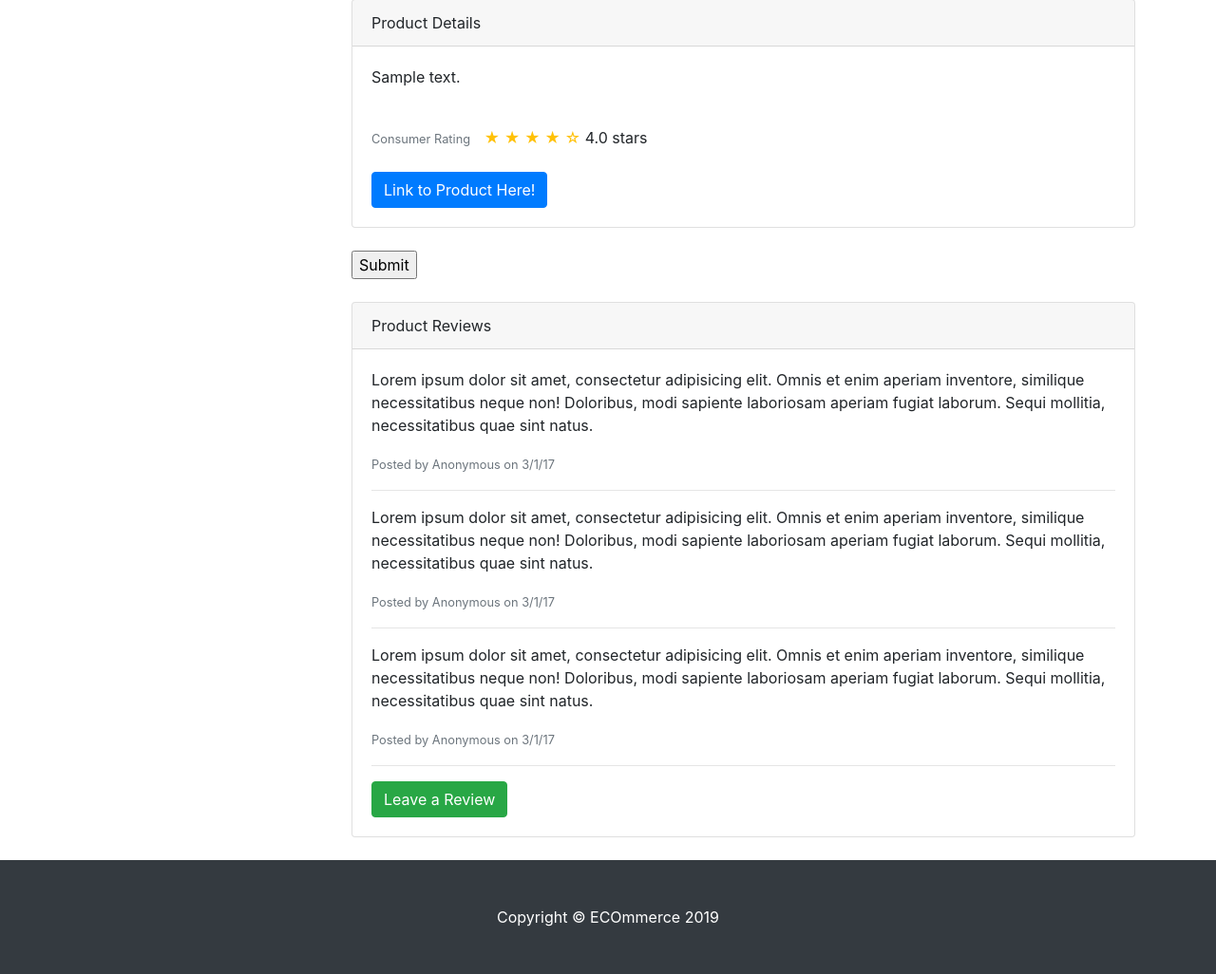
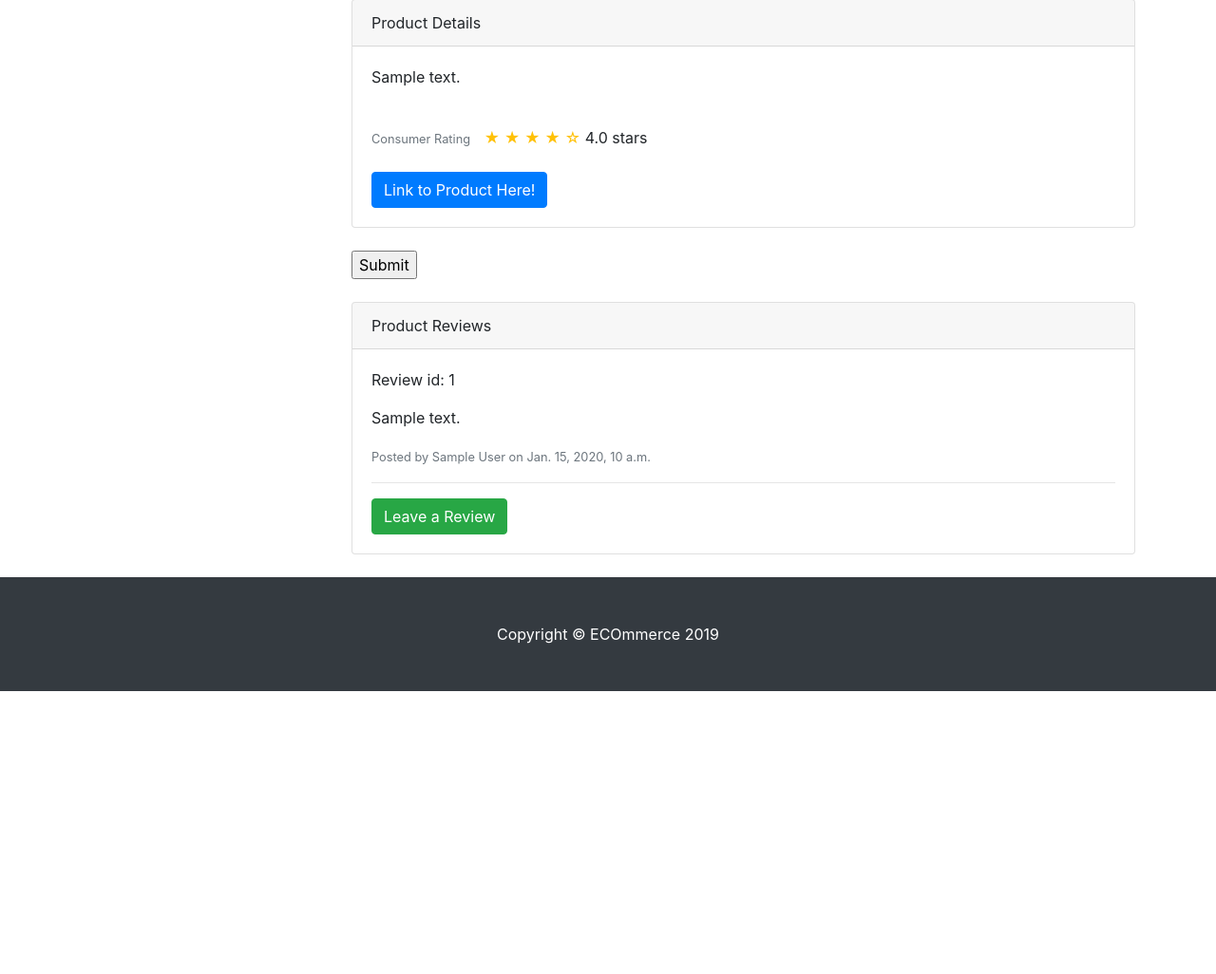
Before and after one commit to MoniqueWarrington/ECOmmerceAppSecurityProject, a Django app: template Home/templates/product_detail.html in a window 1280 px wide. Shown: the part 847-1873 px from the top of the page at 95% size. After the commit the page ends 1575 px from the top, so only its background shows below. Run offline with Django 3.2, Linux system fonts and the light colour scheme; the template is opened without the code that fills it: most values are stand-ins (such as "Sample title", 1, 10 or a date in 2020); grey boxes marked "Sample" are stand-in pictures; parts of the project's set-up code (start-up, migrations or seed data) failed here and were passed over; some libraries are stand-ins or nearby versions.

Commit message:
Add user reviews to products, showing actual review time and reviewer's name

```diff
--- a/Home/templates/product_detail.html
+++ b/Home/templates/product_detail.html
@@ -111,16 +111,13 @@
           <div class="card-header">
             Product Reviews
           </div>
+
           <div class="card-body">
-            <p>Lorem ipsum dolor sit amet, consectetur adipisicing elit. Omnis et enim aperiam inventore, similique necessitatibus neque non! Doloribus, modi sapiente laboriosam aperiam fugiat laborum. Sequi mollitia, necessitatibus quae sint natus.</p>
-            <small class="text-muted">Posted by Anonymous on 3/1/17</small>
+            <p>Review id: {{ reviews.review_ID }}</p>
+            <p>{{ reviews.review_text }}</p>
+            <small class="text-muted">Posted by {{ reviews.consumer_ID.first_name }} {{ reviews.consumer_ID.last_name }} on {{ reviews.review_date }} </small>
             <hr>
-            <p>Lorem ipsum dolor sit amet, consectetur adipisicing elit. Omnis et enim aperiam inventore, similique necessitatibus neque non! Doloribus, modi sapiente laboriosam aperiam fugiat laborum. Sequi mollitia, necessitatibus quae sint natus.</p>
-            <small class="text-muted">Posted by Anonymous on 3/1/17</small>
-            <hr>
-            <p>Lorem ipsum dolor sit amet, consectetur adipisicing elit. Omnis et enim aperiam inventore, similique necessitatibus neque non! Doloribus, modi sapiente laboriosam aperiam fugiat laborum. Sequi mollitia, necessitatibus quae sint natus.</p>
-            <small class="text-muted">Posted by Anonymous on 3/1/17</small>
-            <hr>
+
             <a href="#" class="btn btn-success">Leave a Review</a>
           </div>
         </div>
--- a/Home/views.py
+++ b/Home/views.py
@@ -23,7 +23,9 @@ def product_detail(request, product_id):
     except Product.DoesNotExist:
         raise Http404('Product not found')
 
-    context = {'products': products}
+    reviews = Review.objects.get(product_ID=product_id)
+
+    context = {'products': products, 'reviews': reviews}
 
     if request.user.is_authenticated:
         form = ConsumerReviewForm
```
Also changed, not shown: Home/models.py (+28 -7 lines), db.sqlite3.
